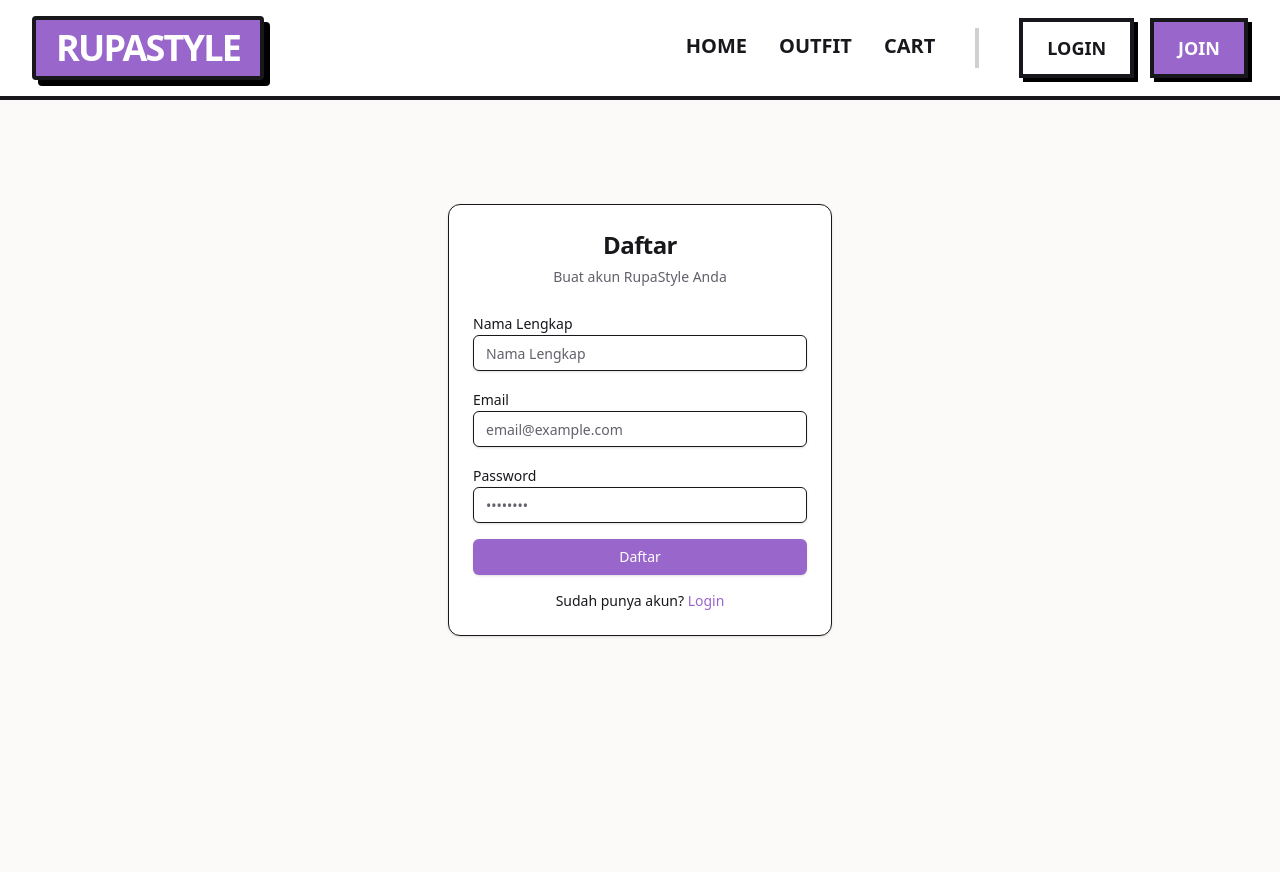
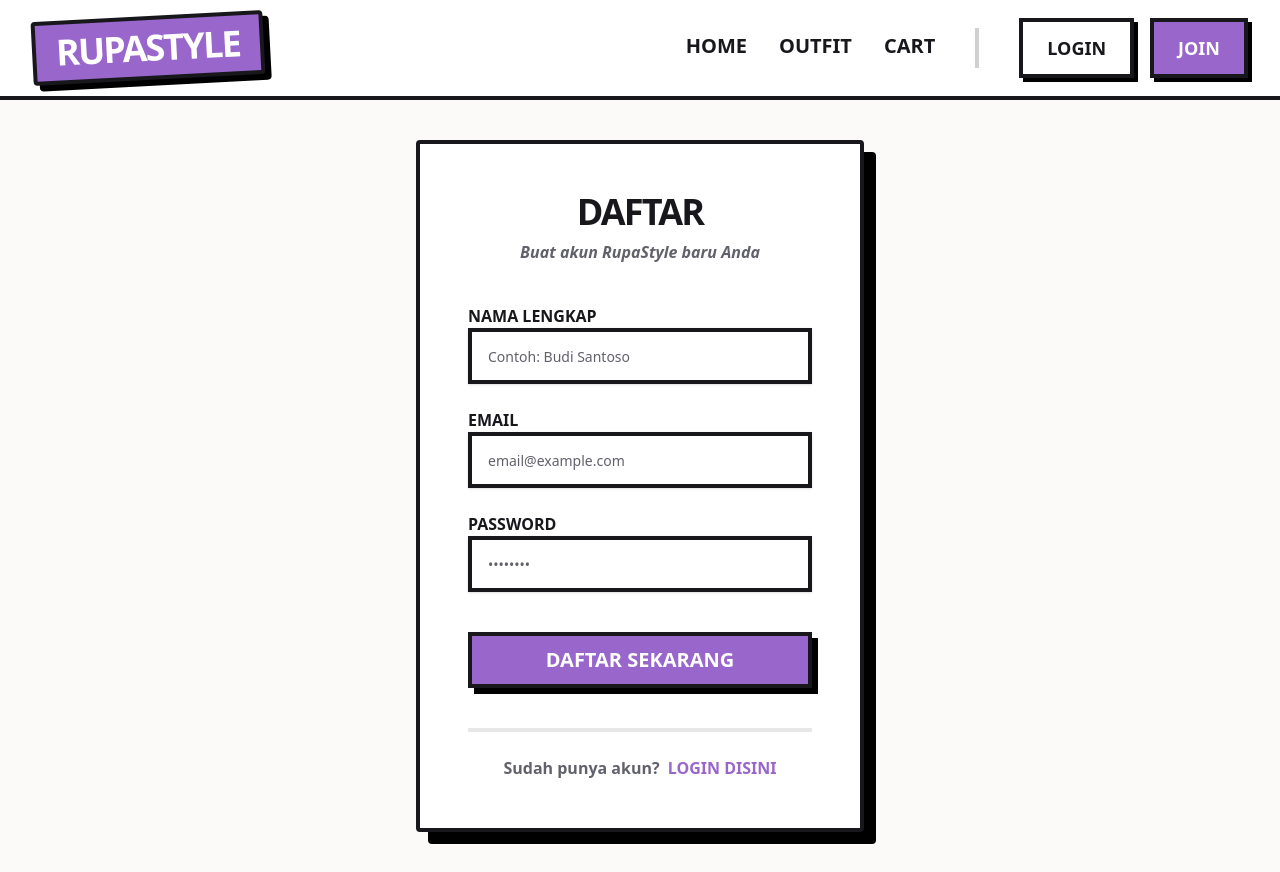
Before and after one commit to aftlah/rupastyle, a Next.js app: page /register in a window 1280 px wide. Before the commit the page ends 800 px from the top, so only its background shows below. Built offline with nearby package versions, Linux system fonts and the light colour scheme; no server answers.

Commit message:
feat: implement authentication system with login, register pages, and navbar integration

```diff
--- a/src/app/(auth)/login/page.tsx
+++ b/src/app/(auth)/login/page.tsx
@@ -3,52 +3,77 @@ import { login } from "@/lib/actions/auth"
 import { Button } from "@/components/ui/button"
 import { Input } from "@/components/ui/input"
 import { Label } from "@/components/ui/label"
-import { Card, CardContent, CardDescription, CardHeader, CardTitle } from "@/components/ui/card"
 
-export default function LoginPage() {
+export default async function LoginPage({
+  searchParams,
+}: {
+  searchParams: Promise<{ error?: string; message?: string }>
+}) {
+  const { error, message } = await searchParams
+
   return (
-    <div className="flex min-h-[80vh] items-center justify-center px-4">
-      <Card className="w-full max-w-sm">
-        <CardHeader className="text-center">
-          <CardTitle className="text-2xl">Login</CardTitle>
-          <CardDescription>
-            Masuk ke akun RupaStyle Anda
-          </CardDescription>
-        </CardHeader>
-        <CardContent>
-          <form action={login} className="space-y-4">
-            <div className="space-y-2">
-              <Label htmlFor="email">Email</Label>
+    <div className="flex min-h-[85vh] items-center justify-center px-4 bg-background">
+      <div className="w-full max-w-md border-4 border-foreground bg-white p-8 md:p-12 shadow-[12px_12px_0_0_rgba(0,0,0,1)] rounded-sm">
+        <div className="text-center mb-10">
+          <h1 className="text-4xl font-black uppercase tracking-tighter mb-2">Login</h1>
+          <p className="text-muted-foreground font-bold italic">Masuk ke akun RupaStyle Anda</p>
+        </div>
+
+        {error && (
+          <div className="mb-6 p-4 border-2 border-destructive bg-destructive/10 text-destructive font-bold text-sm">
+            Error: {error}
+          </div>
+        )}
+
+        {message && (
+          <div className="mb-6 p-4 border-2 border-primary bg-primary/10 text-primary font-bold text-sm">
+            {message}
+          </div>
+        )}
+
+        <form action={login} className="space-y-6">
+          <div className="space-y-3">
+            <Label htmlFor="email" className="text-base font-black uppercase">Email</Label>
             <Input
               id="email"
               name="email"
               type="email"
               placeholder="email@example.com"
               required
+              className="h-14 border-4 border-foreground rounded-none px-4 text-lg focus-visible:ring-primary focus-visible:ring-offset-0"
             />
           </div>
-            <div className="space-y-2">
-              <Label htmlFor="password">Password</Label>
+          <div className="space-y-3">
+            <div className="flex justify-between items-center">
+              <Label htmlFor="password" className="text-base font-black uppercase">Password</Label>
+              <Link href="#" className="text-sm font-bold text-muted-foreground hover:text-primary underline">Lupa password?</Link>
+            </div>
             <Input
               id="password"
               name="password"
               type="password"
               placeholder="••••••••"
               required
+              className="h-14 border-4 border-foreground rounded-none px-4 text-lg focus-visible:ring-primary focus-visible:ring-offset-0"
             />
           </div>
-            <Button type="submit" className="w-full">
-              Login
+          <Button
+            type="submit"
+            className="w-full h-14 border-4 border-foreground bg-primary text-white font-black uppercase text-xl shadow-[6px_6px_0_0_rgba(0,0,0,1)] hover:shadow-none hover:translate-x-[3px] hover:translate-y-[3px] transition-all rounded-none mt-4"
+          >
+            Masuk Sekarang
           </Button>
         </form>
-          <div className="mt-4 text-center text-sm">
+
+        <div className="mt-10 text-center border-t-4 border-foreground/10 pt-6">
+          <p className="font-bold text-muted-foreground">
             Belum punya akun?{" "}
-            <Link href="/register" className="text-primary hover:underline">
-              Daftar
+            <Link href="/register" className="text-primary hover:underline font-black uppercase ml-1">
+              Daftar Disini
             </Link>
+          </p>
         </div>
-        </CardContent>
-      </Card>
+      </div>
     </div>
   )
 }
--- a/src/app/(auth)/register/page.tsx
+++ b/src/app/(auth)/register/page.tsx
@@ -3,62 +3,79 @@ import { register } from "@/lib/actions/auth"
 import { Button } from "@/components/ui/button"
 import { Input } from "@/components/ui/input"
 import { Label } from "@/components/ui/label"
-import { Card, CardContent, CardDescription, CardHeader, CardTitle } from "@/components/ui/card"
 
-export default function RegisterPage() {
+export default async function RegisterPage({
+  searchParams,
+}: {
+  searchParams: Promise<{ error?: string }>
+}) {
+  const { error } = await searchParams
+
   return (
-    <div className="flex min-h-[80vh] items-center justify-center px-4">
-      <Card className="w-full max-w-sm">
-        <CardHeader className="text-center">
-          <CardTitle className="text-2xl">Daftar</CardTitle>
-          <CardDescription>
-            Buat akun RupaStyle Anda
-          </CardDescription>
-        </CardHeader>
-        <CardContent>
-          <form action={register} className="space-y-4">
-            <div className="space-y-2">
-              <Label htmlFor="fullName">Nama Lengkap</Label>
+    <div className="flex min-h-[85vh] items-center justify-center px-4 bg-background py-10">
+      <div className="w-full max-w-md border-4 border-foreground bg-white p-8 md:p-12 shadow-[12px_12px_0_0_rgba(0,0,0,1)] rounded-sm">
+        <div className="text-center mb-10">
+          <h1 className="text-4xl font-black uppercase tracking-tighter mb-2">Daftar</h1>
+          <p className="text-muted-foreground font-bold italic">Buat akun RupaStyle baru Anda</p>
+        </div>
+
+        {error && (
+          <div className="mb-6 p-4 border-2 border-destructive bg-destructive/10 text-destructive font-bold text-sm">
+            Error: {error}
+          </div>
+        )}
+
+        <form action={register} className="space-y-6">
+          <div className="space-y-3">
+            <Label htmlFor="fullName" className="text-base font-black uppercase">Nama Lengkap</Label>
             <Input
               id="fullName"
               name="fullName"
               type="text"
-                placeholder="Nama Lengkap"
+              placeholder="Contoh: Budi Santoso"
               required
+              className="h-14 border-4 border-foreground rounded-none px-4 text-lg focus-visible:ring-primary focus-visible:ring-offset-0"
             />
           </div>
-            <div className="space-y-2">
-              <Label htmlFor="email">Email</Label>
+          <div className="space-y-3">
+            <Label htmlFor="email" className="text-base font-black uppercase">Email</Label>
             <Input
               id="email"
               name="email"
               type="email"
               placeholder="email@example.com"
               required
+              className="h-14 border-4 border-foreground rounded-none px-4 text-lg focus-visible:ring-primary focus-visible:ring-offset-0"
             />
           </div>
-            <div className="space-y-2">
-              <Label htmlFor="password">Password</Label>
+          <div className="space-y-3">
+            <Label htmlFor="password" className="text-base font-black uppercase">Password</Label>
             <Input
               id="password"
               name="password"
               type="password"
               placeholder="••••••••"
               required
+              className="h-14 border-4 border-foreground rounded-none px-4 text-lg focus-visible:ring-primary focus-visible:ring-offset-0"
             />
           </div>
-            <Button type="submit" className="w-full">
-              Daftar
+          <Button
+            type="submit"
+            className="w-full h-14 border-4 border-foreground bg-primary text-white font-black uppercase text-xl shadow-[6px_6px_0_0_rgba(0,0,0,1)] hover:shadow-none hover:translate-x-[3px] hover:translate-y-[3px] transition-all rounded-none mt-4"
+          >
+            Daftar Sekarang
           </Button>
         </form>
-          <div className="mt-4 text-center text-sm">
+
+        <div className="mt-10 text-center border-t-4 border-foreground/10 pt-6">
+          <p className="font-bold text-muted-foreground">
             Sudah punya akun?{" "}
-            <Link href="/login" className="text-primary hover:underline">
-              Login
+            <Link href="/login" className="text-primary hover:underline font-black uppercase ml-1">
+              Login Disini
             </Link>
+          </p>
         </div>
-        </CardContent>
-      </Card>
+      </div>
     </div>
   )
 }
--- a/src/components/navbar.tsx
+++ b/src/components/navbar.tsx
@@ -15,7 +15,7 @@ export default async function Navbar() {
           <div className="flex-shrink-0">
             <Link
               href="/"
-              className="inline-block text-3xl md:text-4xl font-black tracking-tighter uppercase bg-primary text-white px-5 py-2 border-4 border-foreground shadow-[6px_6px_0_0_rgba(0,0,0,1)] hover:shadow-none hover:translate-x-[3px] hover:translate-y-[3px] transition-all rounded-sm"
+              className="inline-block text-3xl md:text-4xl font-black tracking-tighter uppercase bg-primary text-white px-5 py-2 border-4 border-foreground shadow-[6px_6px_0_0_rgba(0,0,0,1)] hover:shadow-none hover:translate-x-[3px] hover:translate-y-[3px] transition-all rounded-sm transform -rotate-3 hover:rotate-0"
             >
               RupaStyle
             </Link>
--- a/src/lib/actions/auth.ts
+++ b/src/lib/actions/auth.ts
@@ -7,47 +7,58 @@ import { createClient } from '../supabase/server'
 export async function login(formData: FormData) {
   const supabase = await createClient()
 
-  const data = {
-    email: formData.get('email') as string,
-    password: formData.get('password') as string,
-  }
+  const email = formData.get('email') as string
+  const password = formData.get('password') as string
 
-  const { error } = await supabase.auth.signInWithPassword(data)
+  const { error } = await supabase.auth.signInWithPassword({
+    email,
+    password,
+  })
 
   if (error) {
-    redirect('/login?message=Could not authenticate user')
+    console.error('Login error:', error.message)
+    return redirect(`/login?error=${encodeURIComponent(error.message)}`)
   }
 
   revalidatePath('/', 'layout')
-  redirect('/')
+  return redirect('/')
 }
 
 export async function register(formData: FormData) {
   const supabase = await createClient()
 
-  const data = {
-    email: formData.get('email') as string,
-    password: formData.get('password') as string,
+  const email = formData.get('email') as string
+  const password = formData.get('password') as string
+  const fullName = formData.get('fullName') as string
+
+  const { error, data } = await supabase.auth.signUp({
+    email,
+    password,
     options: {
       data: {
-        full_name: formData.get('fullName') as string,
+        full_name: fullName,
       },
     },
+  })
+
+  if (error) {
+    console.error('Register error:', error.message)
+    return redirect(`/register?error=${encodeURIComponent(error.message)}`)
   }
 
-  const { error } = await supabase.auth.signUp(data)
-
-  if (error) {
-    redirect('/register?message=Could not register user')
+  // Check if session exists (means email confirmation is disabled)
+  if (data?.session) {
+    revalidatePath('/', 'layout')
+    return redirect('/')
   }
 
-  revalidatePath('/', 'layout')
-  redirect('/')
+  // If no session, usually means email confirmation is required
+  return redirect('/login?message=Silakan cek email Anda untuk konfirmasi pendaftaran.')
 }
 
 export async function logout() {
   const supabase = await createClient()
   await supabase.auth.signOut()
   revalidatePath('/', 'layout')
-  redirect('/login')
+  return redirect('/login')
 }
```
Lines whose indentation alone changed are shown as unchanged.
